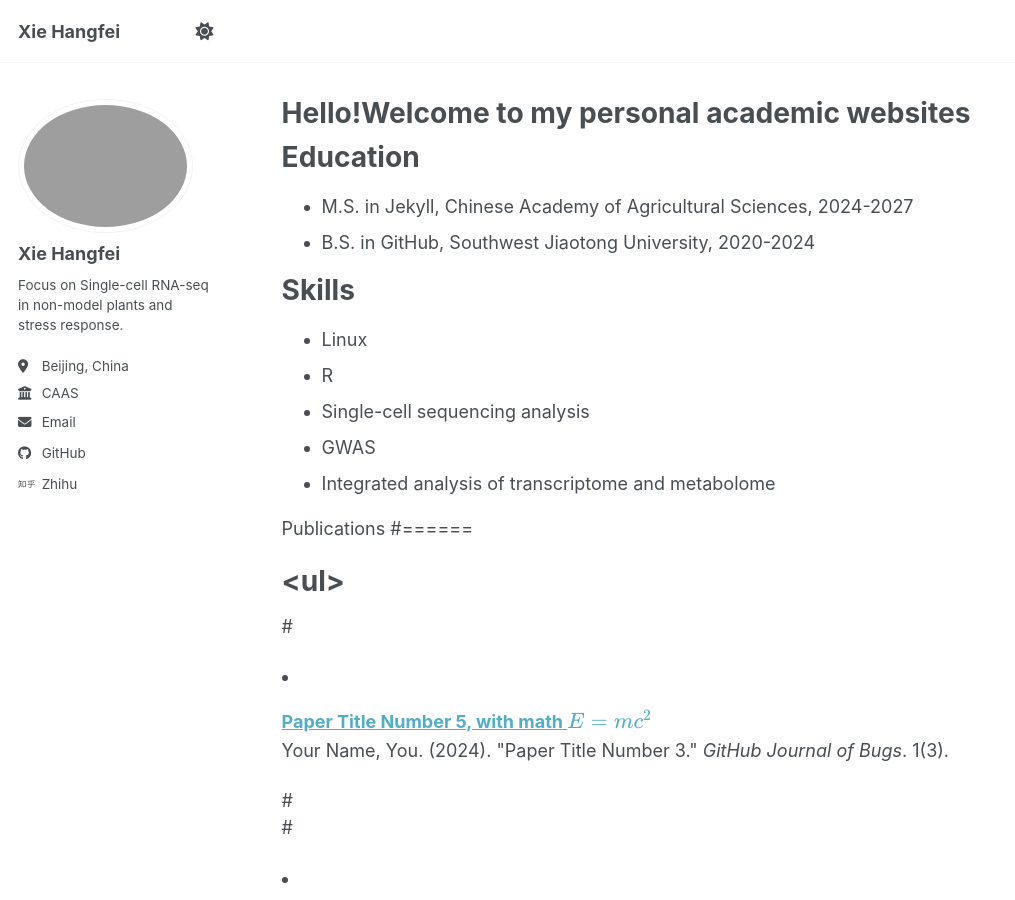
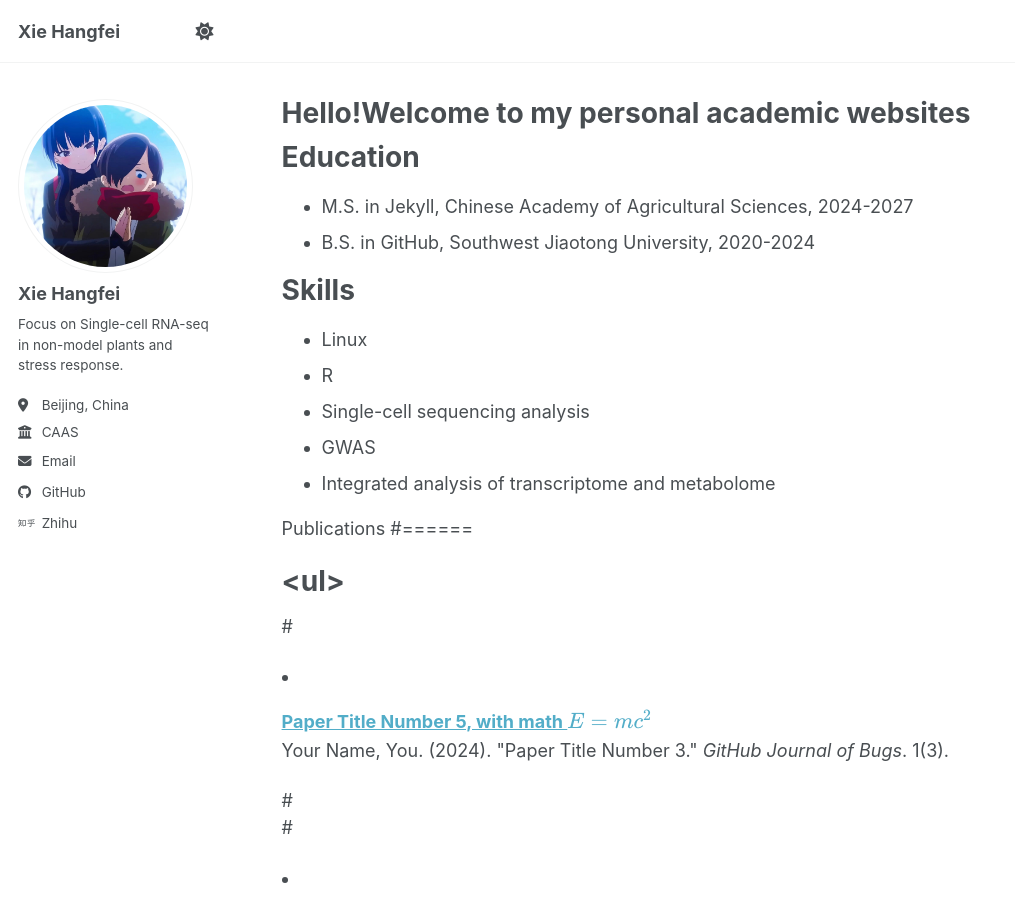
Before and after one commit to xiehfiii/xiehfiii.github.io, a Jekyll site: the page built from _pages/about.md, in a window 1280 px wide and 900 px high. Shown: the whole window, without its empty margins (0-1015 px from the left). Built offline with Jekyll 4.4.1, drawn with Linux system fonts in a browser that asks for light colours; a script bundle is joined from its source files by our own code; library files that are not in the unit come from our copies.

Commit message:
Change author avatar image to myheart.jpg

```diff
--- a/_config.yml
+++ b/_config.yml
@@ -23,7 +23,7 @@ repository               : "academicpages/academicpages.github.io"
 #               Additional customization can be done by editing /_includes/author-profile.html
 author:
   # Biographic information
-  avatar           : "avatar.png"
+  avatar           : "myheart.jpg"
   name             : "Xie Hangfei"
   pronouns         : # example: "she/her"
   bio              : "Focus on Single-cell RNA-seq in non-model plants and stress response."
```
